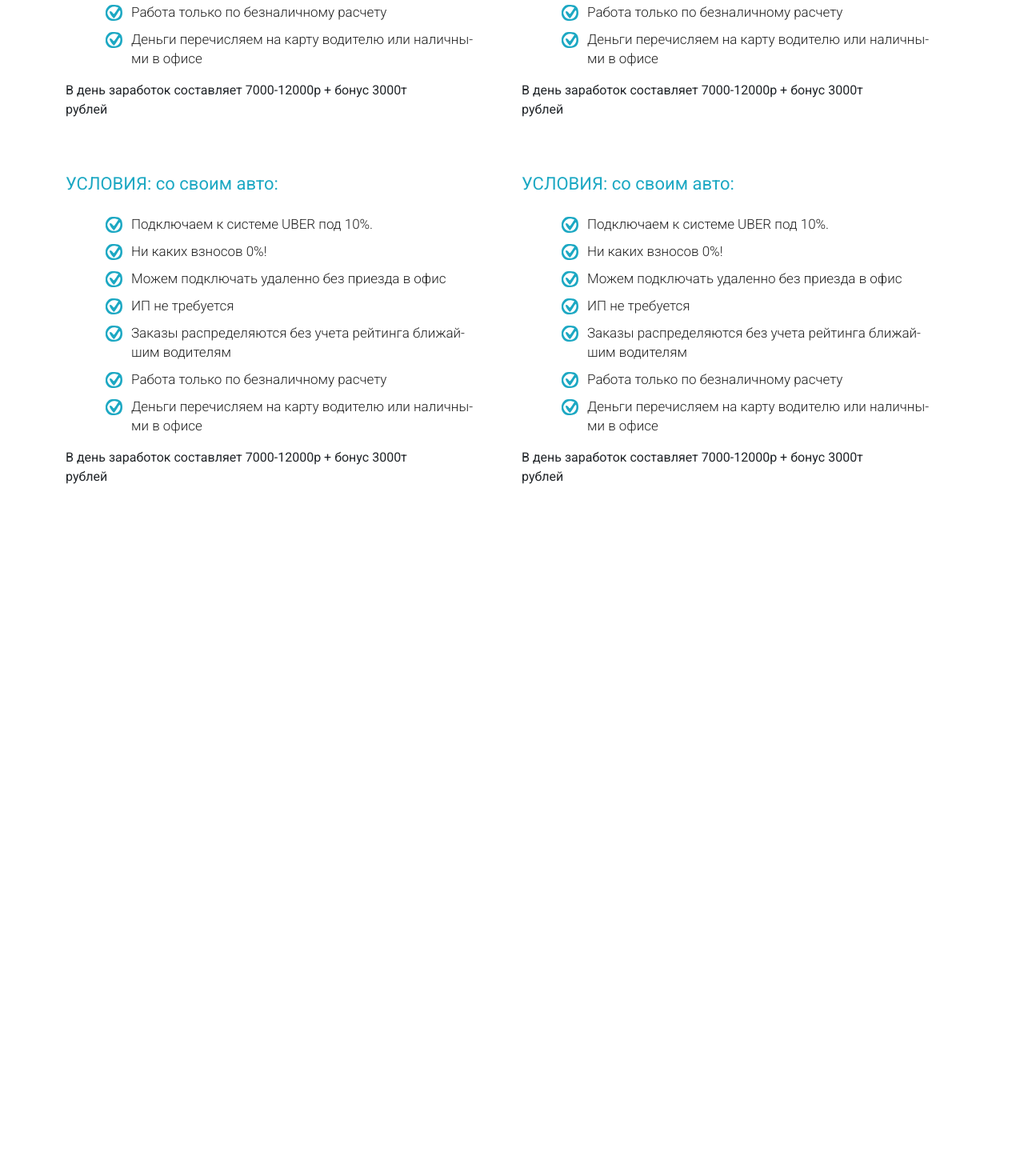
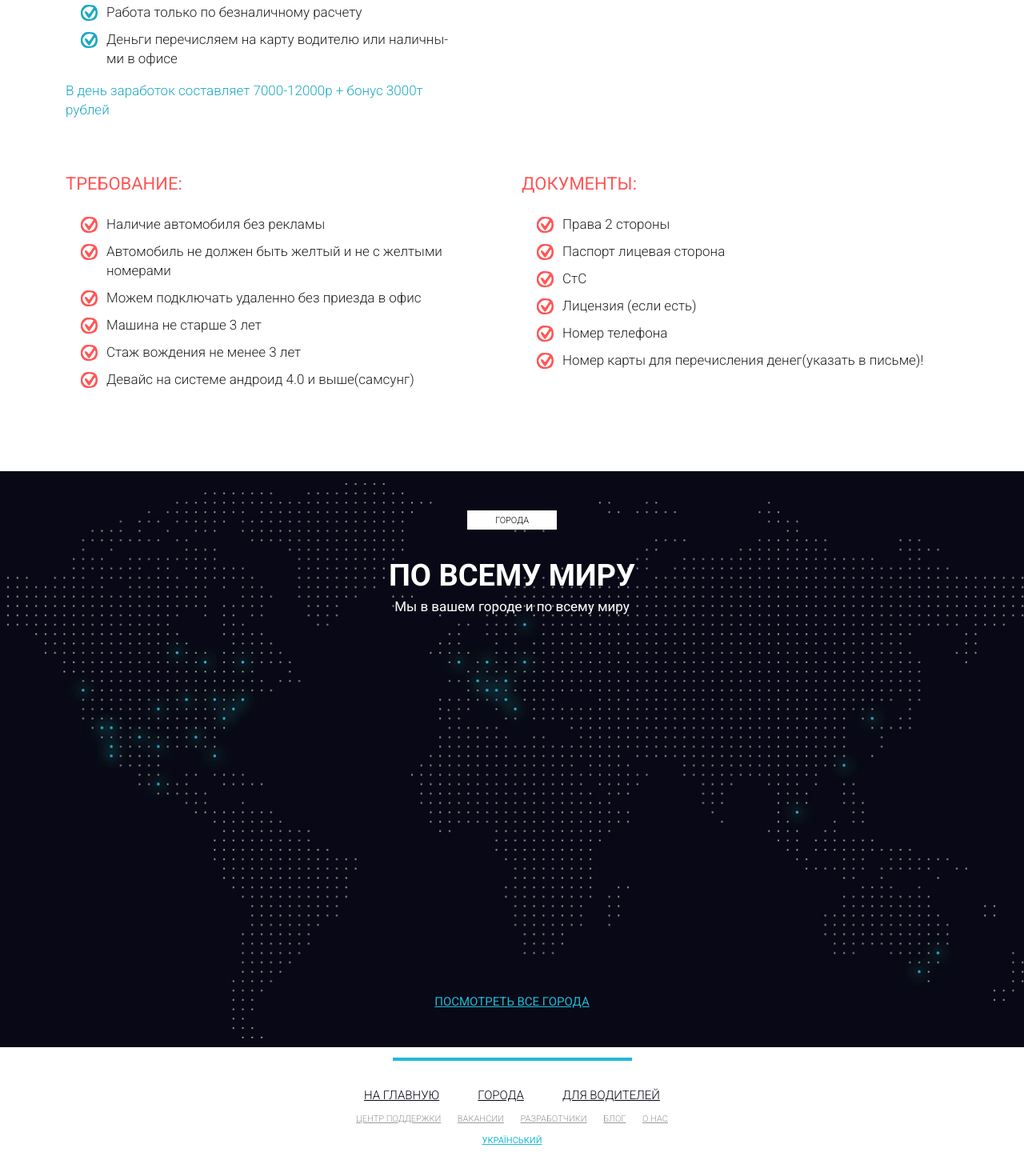
Before and after one commit to Yurii108/uber-web-project-use-bootstrap, a plain HTML site: page src/index.html in a window 1280 px wide. Shown: the part 4069-5534 px from the top of the page at 80% size. Before the commit the page ends 4764 px from the top, so only its background shows below. Drawn offline with Linux system fonts and the light colour scheme.

Commit message:
add footer

```diff
--- a/src/index.html
+++ b/src/index.html
@@ -9,6 +9,7 @@
     <link href="https://fonts.googleapis.com/css2?family=Roboto:wght@300;400;700&display=swap" rel="stylesheet">
     <link rel="stylesheet" href="css/bootstrap-reboot.min.css">
     <link rel="stylesheet" href="css/bootstrap-grid.min.css">
+    <link rel="stylesheet" href="https://use.fontawesome.com/releases/v5.8.2/css/all.css" integrity="sha384-oS3vJWv+0UjzBfQzYUhtDYW+Pj2yciDJxpsK1OYPAYjqT085Qq/1cq5FLXAZQ7Ay" crossorigin="anonymous">
     <link rel="stylesheet" href="css/style.min.css">
 </head>
 
@@ -264,57 +265,84 @@
                 </div>
                 <div class="col-md-6">
                     <div class="require_block">
-                        <div class="require_title">УСЛОВИЯ: со своим авто:</div>
+                        <div class="require_title">УСЛОВИЯ: на авто компании:</div>
                         <ul class="require_list">
-                            <li>Подключаем к системе UBER под 10%.</li>
-                            <li>Ни каких взносов 0%!</li>
-                            <li>Можем подключать удаленно без приезда в офис</li>
-                            <li>ИП не требуется</li>
-                            <li>Заказы распределяются без учета рейтинга ближай-<br>
-                                шим водителям</li>
-                            <li>Работа только по безналичному расчету</li>
-                            <li>Деньги перечисляем на карту водителю или наличны-<br> ми в офисе</li>
+                            <li>Предоставляем авто без залога</li>
+                            <li>Без ежедневных выплат по аренде</li>
+                            <li>Среда пятница и суббота работа на компанию осталь-<br>
+                                ные дни вы работаете на себя</li>
                         </ul>
-                        <div class="require_descr">В день заработок составляет 7000-12000р + бонус 3000т<br>
-                            рублей</div>
                     </div>
                 </div>
                 <div class="col-md-6">
-                    <div class="require_block require_block_mbn">
-                        <div class="require_title">УСЛОВИЯ: со своим авто:</div>
+                    <div class="require_block require_block_mbn warning">
+                        <div class="require_title">ТРЕБОВАНИЕ:</div>
                         <ul class="require_list">
-                            <li>Подключаем к системе UBER под 10%.</li>
-                            <li>Ни каких взносов 0%!</li>
+                            <li>Наличие автомобиля без рекламы</li>
+                            <li>Автомобиль не должен быть желтый и не с желтыми
+                                номерами</li>
                             <li>Можем подключать удаленно без приезда в офис</li>
-                            <li>ИП не требуется</li>
-                            <li>Заказы распределяются без учета рейтинга ближай-<br>
-                                шим водителям</li>
-                            <li>Работа только по безналичному расчету</li>
-                            <li>Деньги перечисляем на карту водителю или наличны-<br> ми в офисе</li>
+                            <li>Машина не старше 3 лет</li>
+                            <li>Стаж вождения не менее 3 лет</li>
+                            <li>Девайс на системе андроид 4.0 и выше(самсунг)</li>
                         </ul>
-                        <div class="require_descr">В день заработок составляет 7000-12000р + бонус 3000т<br>
-                            рублей</div>
                     </div>
                 </div>
-                <div class="col-md-6"><div class="require_block require_block_mbn">
-                    <div class="require_title">УСЛОВИЯ: со своим авто:</div>
-                    <ul class="require_list">
-                        <li>Подключаем к системе UBER под 10%.</li>
-                        <li>Ни каких взносов 0%!</li>
-                        <li>Можем подключать удаленно без приезда в офис</li>
-                        <li>ИП не требуется</li>
-                        <li>Заказы распределяются без учета рейтинга ближай-<br>
-                            шим водителям</li>
-                        <li>Работа только по безналичному расчету</li>
-                        <li>Деньги перечисляем на карту водителю или наличны-<br> ми в офисе</li>
-                    </ul>
-                    <div class="require_descr">В день заработок составляет 7000-12000р + бонус 3000т<br>
-                        рублей</div>
+                <div class="col-md-6">
+                    <div class="require_block require_block_mbn warning">
+                        <div class="require_title">ДОКУМЕНТЫ:</div>
+                        <ul class="require_list">
+                            <li>Права 2 стороны</li>
+                            <li>Паспорт лицевая сторона</li>
+                            <li>СтС</li>
+                            <li>Лицензия (если есть)</li>
+                            <li>Номер телефона</li>
+                            <li>Номер карты для перечисления денег(указать в письме)!</li>
+                        </ul>
+                    </div>
                 </div>
-            </div>
             </div>
         </div>
     </section>
+
+    <section class="city">
+        <div class="container">
+            <div class="label label_white">города</div>
+            <h2 class="title title_white">По всему миру</h2>
+            <div class="subtitle subtitle_white">Мы в вашем городе и по всему миру</div>
+            <div class="city_see"><a href="#">посмотреть все города</a></div>
+            <!-- <img src="../src/img/bg/map.jpg" alt="map"> -->
+        </div>
+    </section>
+
+    <footer class="footer">
+        <div class="container">
+            <div class="icons_shops">
+                <a href="#" class="icons_shops_item"></a>
+                <a href="#" class="icons_shops_item"></a>
+                <a href="#" class="icons_shops_item"></a>
+                <a href="#" class="icons_shops_item"></a>
+            </div>
+            <div class="footer_line"></div>
+            <div class="footer_link">
+                <div class="footer_link_main">
+                    <a href="#">на главную</a>
+                    <a href="#">города</a>
+                    <a href="#">для водителей</a>
+                </div>
+                <div class="footer_link_sub">
+                    <a href="#">центр поддержки</a>
+                    <a href="#">вакансии</a>
+                    <a href="#">разработчики</a>
+                    <a href="#">блог</a>
+                    <a href="#">о нас</a>
+                </div>
+            </div>
+            <div class="footer_language"><a href="#">український</a></div>
+
+            <div class="icons_messengers"></div>
+        </div>
+    </footer>
 </body>
 
 </html>
--- a/src/sass/style.sass
+++ b/src/sass/style.sass
@@ -323,7 +323,7 @@ nav
   &_list
     margin-top: 22px
     list-style-type: none
-    margin-left: 50px
+    margin-left: 19px
     li
       position: relative
       font-weight: 300
@@ -340,3 +340,76 @@ nav
         width: 21px
         height: 20px
         background: url('../icons/check_blue.svg') center (center / cover) no-repeat
+  &_descr
+    font-weight: 300
+    font-size: 17px
+    line-height: 24px
+    color: #1CA8C3
+  .warning
+    .require_title
+      color: $red_color
+    .require_list
+      li
+        &::before
+          background: url('../icons/check_red.svg') center (center / cover) no-repeat
+
+.city
+  position: relative
+  height: 720px
+  padding: 49px 0 22px 0
+  background: url('../img/bg/map.jpg') center (center / cover) no-repeat
+  &_see
+    position: absolute
+    left: 50%
+    transform: translateX(-50%)
+    padding: 446px 0 21px 0
+    a
+      font-weight: 400
+      font-size: 15px
+      line-height: 68px
+      text-transform: uppercase
+      color: #1FBAD6
+  .subtitle_white
+    margin-top: 8px
+
+.footer
+  height: 156px
+  padding: 13px 22px 10px 22px
+  &_line
+    width: 299px
+    height: 4px
+    background: #1FBAD6
+    display: block
+    margin: 0 auto
+  &_link
+    width: 390px
+    margin: 32px auto 0 auto
+    &_main
+      display: flex
+      justify-content: space-between
+      padding: 0 10px
+      a
+        font-weight: 300
+        font-size: 15px
+        text-transform: uppercase
+        color: #070716
+    &_sub
+      display: flex
+      justify-content: space-between
+      margin-top: 10px
+      a
+        font-weight: 300
+        font-size: 11px
+        text-transform: uppercase
+        color: #999999
+  &_language
+    position: absolute
+    margin-top: 5px
+    left: 50%
+    transform: translateX(-50%)
+    a
+
+      font-weight: 400
+      font-size: 11px
+      text-transform: uppercase
+      color: #1FBAD6
```
Also changed, not shown: src/css/style.min.css.
